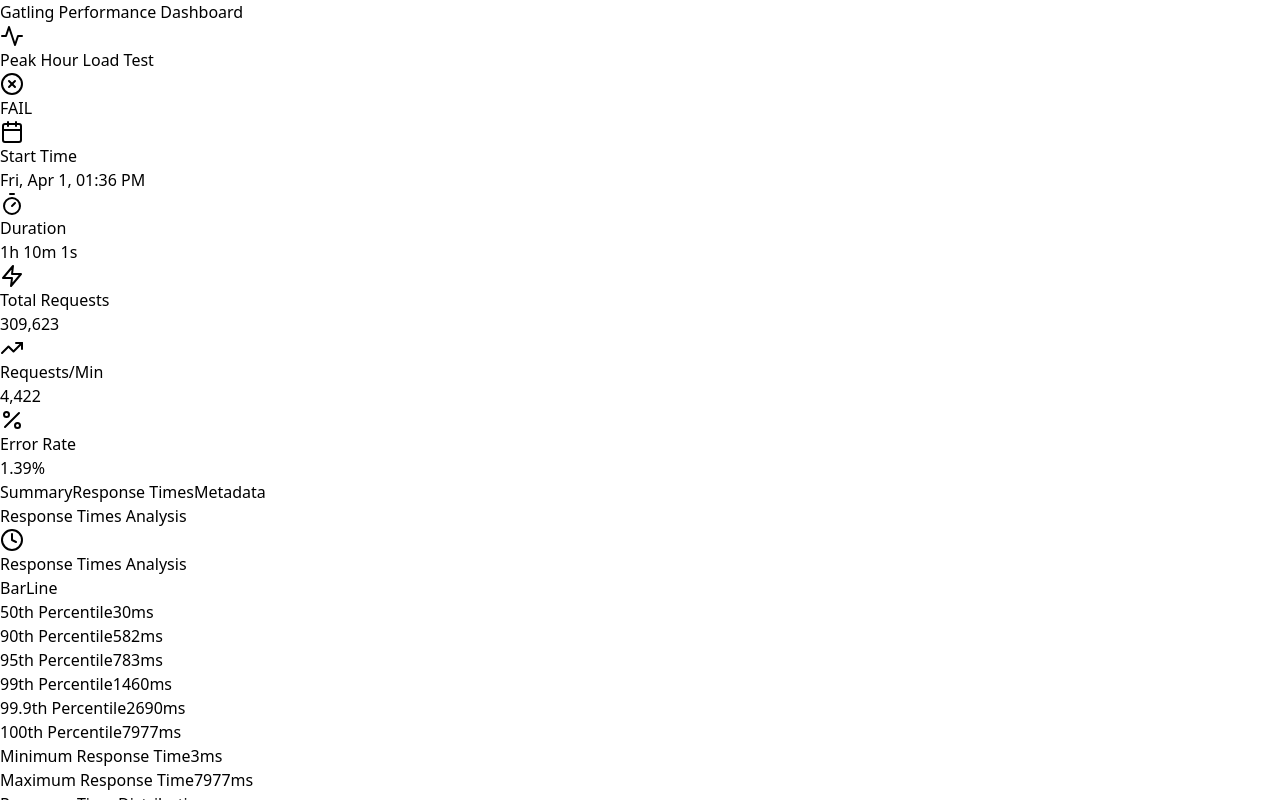
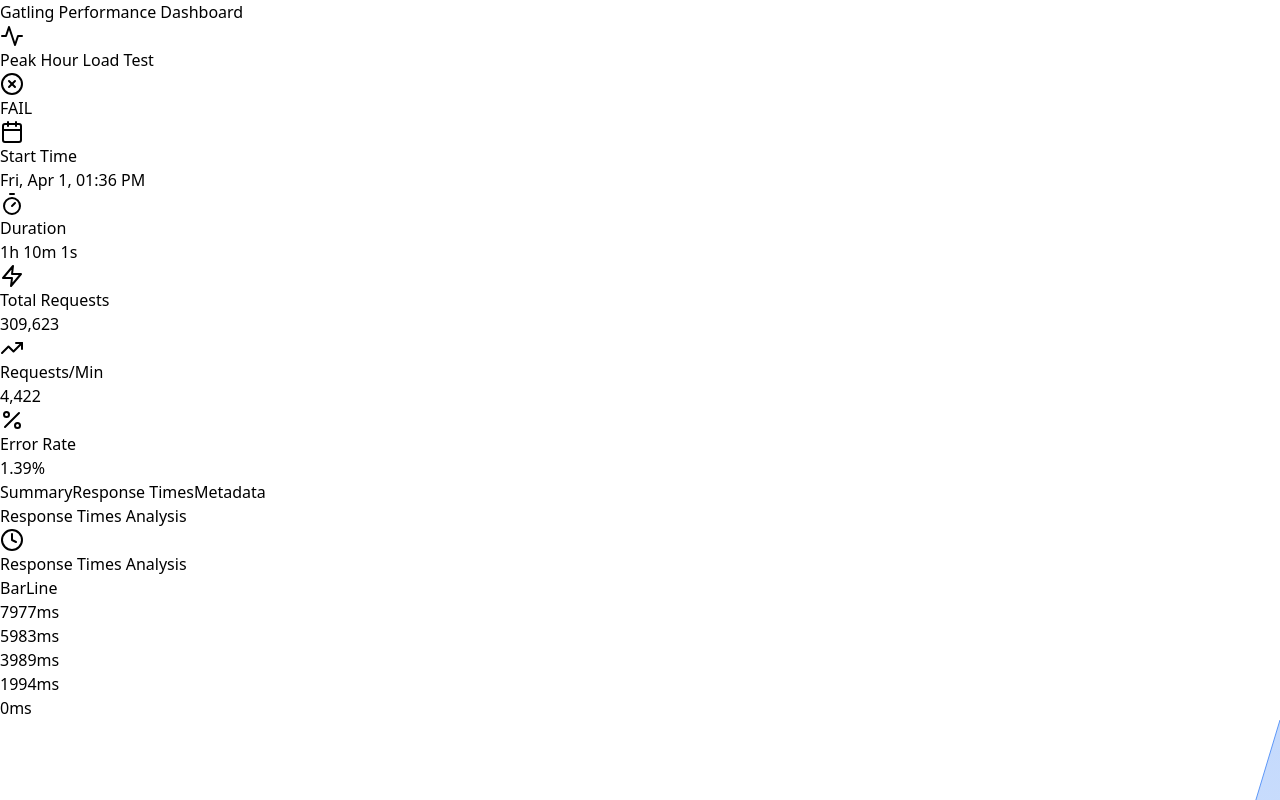
Before and after one commit to rtriunfo/dashboard-kimi-k2, a React (Vite) app: page / in a window 1280 px wide. Both pictures are taken after a click on the button "Response Times". Shown: the top 800 px of the page. Built offline with nearby package versions, Linux system fonts and the light colour scheme.

Commit message:
✨ feat: change default chart type to line in ResponseTimesDetailChart

```diff
--- a/src/components/ResponseTimesDetailChart.tsx
+++ b/src/components/ResponseTimesDetailChart.tsx
@@ -10,7 +10,7 @@
 }
 
 export const ResponseTimesDetailChart: React.FC<ResponseTimesDetailChartProps> = ({ responseTimes }) => {
-  const [chartType, setChartType] = useState<'bar' | 'line'>('bar');
+  const [chartType, setChartType] = useState<'bar' | 'line'>('line');
 
   const percentileKeys = Object.keys(responseTimes.percentiles).sort((a, b) => parseFloat(a) - parseFloat(b));
   const percentileValues = percentileKeys.map(key => responseTimes.percentiles[key]);
```
